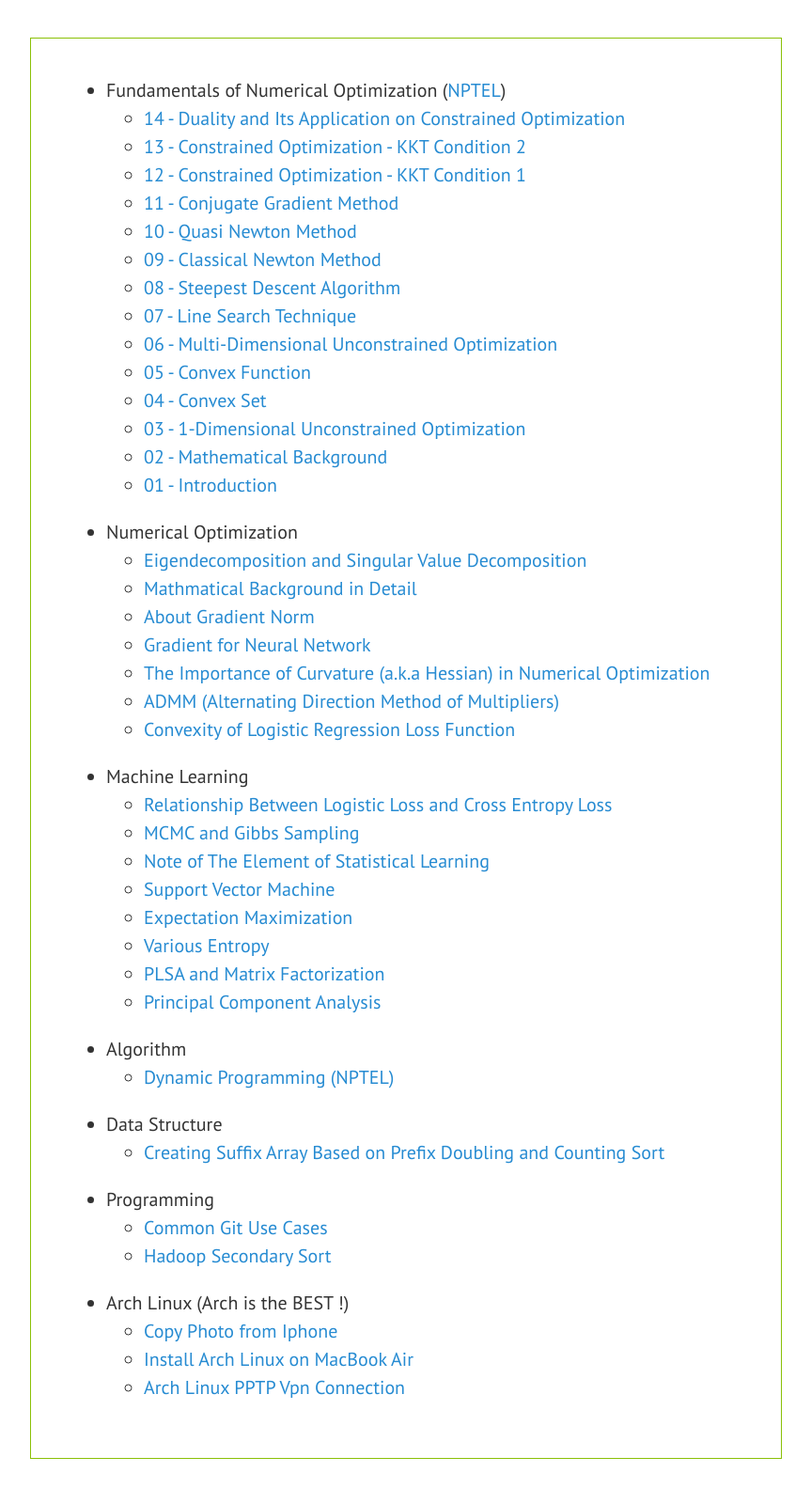
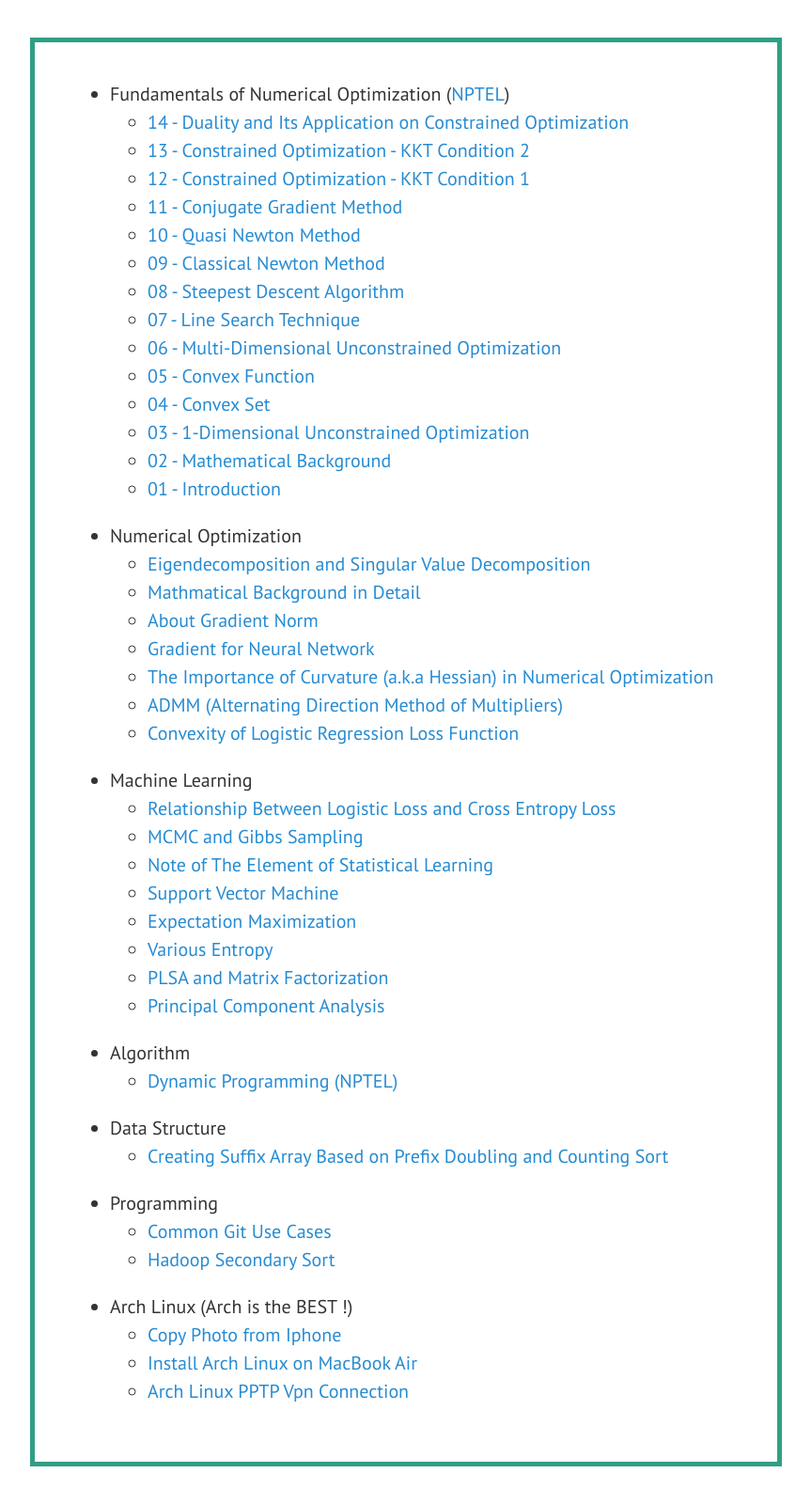
Before and after one commit to chenrushan/chenrushan.github.io, a Jekyll site: the page built from index.html, in a window 1280 px wide. Shown: the whole page at 94% size, without its empty margins (208-1071 px from the left). Built offline with Jekyll 4.4.1, drawn with Linux system fonts in a browser that asks for light colours; Markdown is read by kramdown in place of the engine named in the settings; the list of posts is cut into pages by our own code.

Commit message:
Update juscodit.css

```diff
--- a/public/css/juscodit.css
+++ b/public/css/juscodit.css
@@ -88,7 +88,7 @@ hr {
   padding-bottom: 2rem;
   padding-left: 2rem;
   padding-right: 2rem;
-  border: 1px solid #8AC007;
+  border: 5px solid #309e85;
   margin-left: auto;
   margin-right: auto;
 }
```
